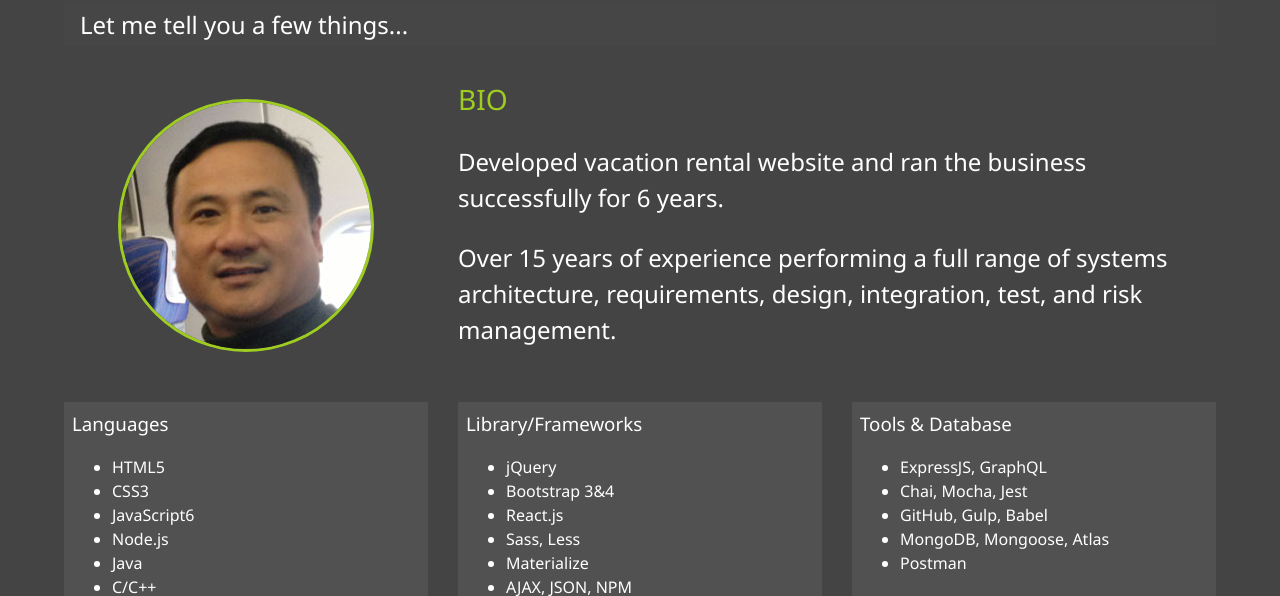
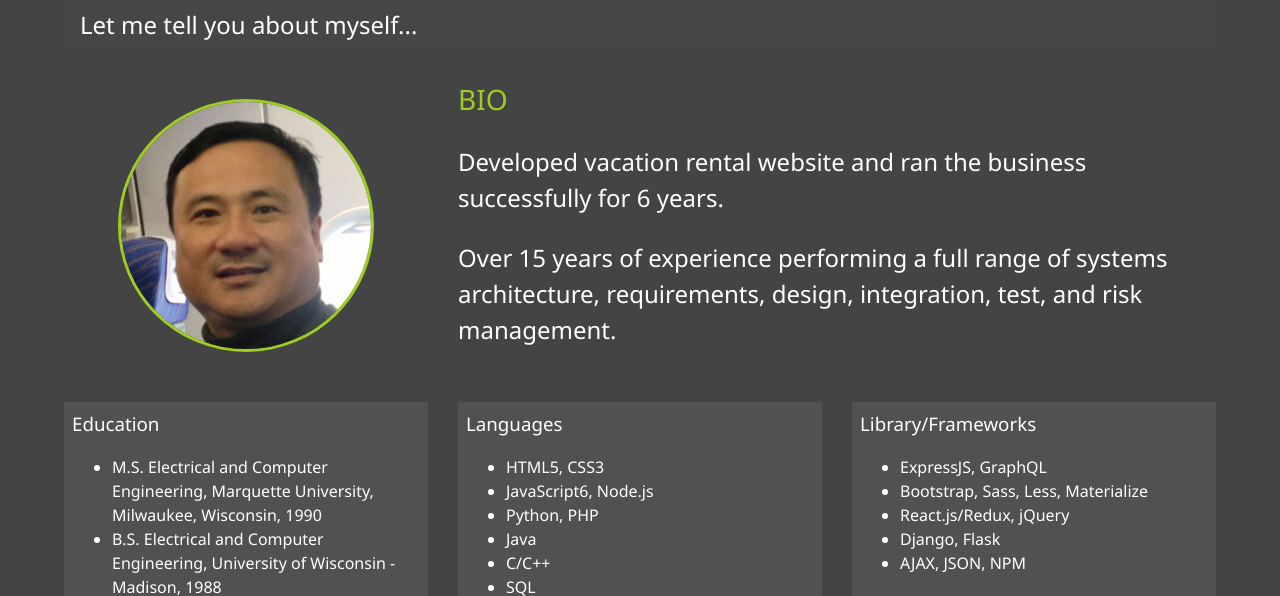
Before and after one commit to tlc2880/myPortfolio, a website: page dist/about.html in a window 1280 px wide. Shown: the part 204-800 px from the top of the page. Drawn offline with Linux system fonts and the light colour scheme.

Commit message:
Added 2 new projects
Added languages, frameworks, and databases.

```diff
--- a/dist/about.html
+++ b/dist/about.html
@@ -56,54 +56,60 @@
 
   <main id="about">
     <h1 class="lg-heading">
-      About
-      <span class="text-secondary">Me</span>
+      About<span class="text-secondary">
+        Me</span>
     </h1>
     <h2 class="sm-heading">
-      Let me tell you a few things...
+      Let me tell you about myself...
     </h2>
     <div class="about-info">
-      <img src="img/Tommy.jpg" alt="John Doe" class="bio-image">
+      <img src="img/Tommy.jpg" alt="Tommy Cao" class="bio-image">
 
       <div class="bio">
         <h3 class="text-secondary">BIO</h3>
         <p>Developed vacation rental website and ran the business successfully for 6 years.</p>
-        <p>Over 15 years of experience performing a full range of systems architecture, requirements, design, integration, test, and risk management.
-          </p>
+        <p>Over 15 years of experience performing a full range of systems architecture, requirements, design, integration, test, and risk management.</p>
       </div>
 
       <div class="job job-1">
+        <h3>Education</h3>
+          <ul>
+            <li>M.S. Electrical and Computer Engineering,
+            Marquette University, Milwaukee, Wisconsin, 1990</li>
+            <li>B.S. Electrical and Computer Engineering,
+              University of Wisconsin - Madison, 1988</li>
+          </ul>
+      </div>
+
+      <div class="job job-2">
         <h3>Languages</h3>
           <ul>
-            <li>HTML5</li>
-            <li>CSS3</li>
-            <li>JavaScript6</li>
-            <li>Node.js</li>
+            <li>HTML5, CSS3</li>
+            <li>JavaScript6, Node.js</li>
+            <li>Python, PHP</li>
             <li>Java</li>
             <li>C/C++</li>
             <li>SQL</li>
         </ul>
       </div>
 
-      <div class="job job-2">
+      <div class="job job-3">
         <h3>Library/Frameworks</h3>
           <ul>
-          <li>jQuery</li>
-          <li>Bootstrap 3&4</li>
-          <li>React.js</li>
-          <li>Sass, Less</li>
-          <li>Materialize</li>
+            <li>ExpressJS, GraphQL</li>
+            <li>Bootstrap, Sass, Less, Materialize</li>
+            <li>React.js/Redux, jQuery</li>
+            <li>Django, Flask</li>
             <li>AJAX, JSON, NPM</li>
           </ul>
       </div>
 
-      <div class="job job-3">
-        <h3>Tools & Database</h3>
+      <div class="job job-4">
+        <h3>Tools & Databases</h3>
           <ul>
-          <li>ExpressJS, GraphQL</li>
             <li>Chai, Mocha, Jest</li>
             <li>GitHub, Gulp, Babel</li>
-          <li>MongoDB, Mongoose, Atlas</li>
+            <li>MongoDB, PostgreSQL, CouchDB, mySQL</li>
             <li>Postman</li>
           <ul>
       </div>
```
Also changed, not shown: dist/index.html (+9 -14 lines), dist/work.html (+28 -6 lines). Lines whose indentation alone changed are shown as unchanged.
